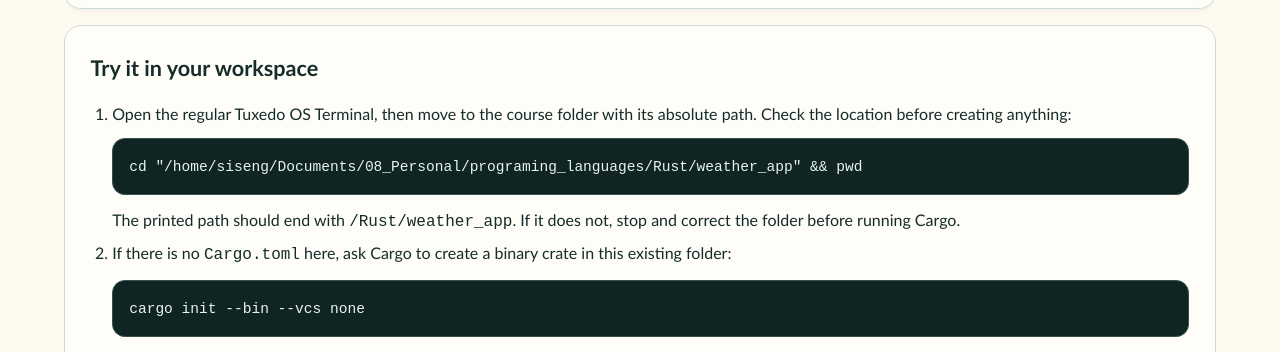
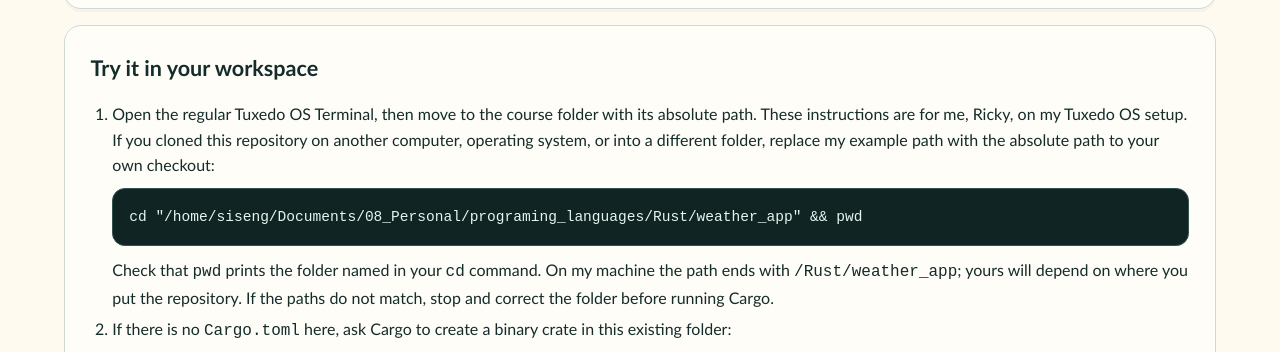
Before and after one commit to theAfricanQuant/weather_app, a plain HTML site: page lessons/0001-orient-and-run.html in a window 1280 px wide. Shown: the part 1551-1903 px from the top of the page. Drawn offline with Linux system fonts and the light colour scheme.

Commit message:
Clarify personal setup path

```diff
--- a/lessons/0001-orient-and-run.html
+++ b/lessons/0001-orient-and-run.html
@@ -55,7 +55,7 @@ eframe::run_native(
     <section class="tech-card card-pad">
       <h2>Try it in your workspace</h2>
       <ol>
-        <li>Open the regular Tuxedo OS Terminal, then move to the course folder with its absolute path. Check the location before creating anything:<pre><code>cd "/home/siseng/Documents/08_Personal/programing_languages/Rust/weather_app" &amp;&amp; pwd</code></pre>The printed path should end with <code>/Rust/weather_app</code>. If it does not, stop and correct the folder before running Cargo.</li>
+        <li>Open the regular Tuxedo OS Terminal, then move to the course folder with its absolute path. These instructions are for me, Ricky, on my Tuxedo OS setup. If you cloned this repository on another computer, operating system, or into a different folder, replace my example path with the absolute path to your own checkout:<pre><code>cd "/home/siseng/Documents/08_Personal/programing_languages/Rust/weather_app" &amp;&amp; pwd</code></pre>Check that <code>pwd</code> prints the folder named in your <code>cd</code> command. On my machine the path ends with <code>/Rust/weather_app</code>; yours will depend on where you put the repository. If the paths do not match, stop and correct the folder before running Cargo.</li>
         <li>If there is no <code>Cargo.toml</code> here, ask Cargo to create a binary crate in this existing folder:<pre><code>cargo init --bin --vcs none</code></pre>This folder already holds our course, so <code>cargo init</code> puts the crate files here; <code>cargo new</code> would make another nested directory. The <code>--vcs none</code> flag leaves Git setup for the later repository lesson.</li>
         <li>From that same terminal, open the project folder in Zed:<pre><code>zed .</code></pre>If <code>zed</code> is not found, open Zed from the app launcher and use <strong>File → Open Folder</strong> to select this course folder. In Zed's file tree, open <code>src/main.rs</code>. Keeping the folder open lets us move between source, manifest, and HTML lesson without losing the project context.</li>
         <li>Back in the terminal, run the starter crate:<pre><code>cargo run</code></pre>Cargo compiles before it launches the program. If compilation fails, bring me the full message; compiler output is our map to the issue, not a sign that you have failed.</li>
```
Also changed, not shown: index.html (+1 -1 lines), 1 other file.
